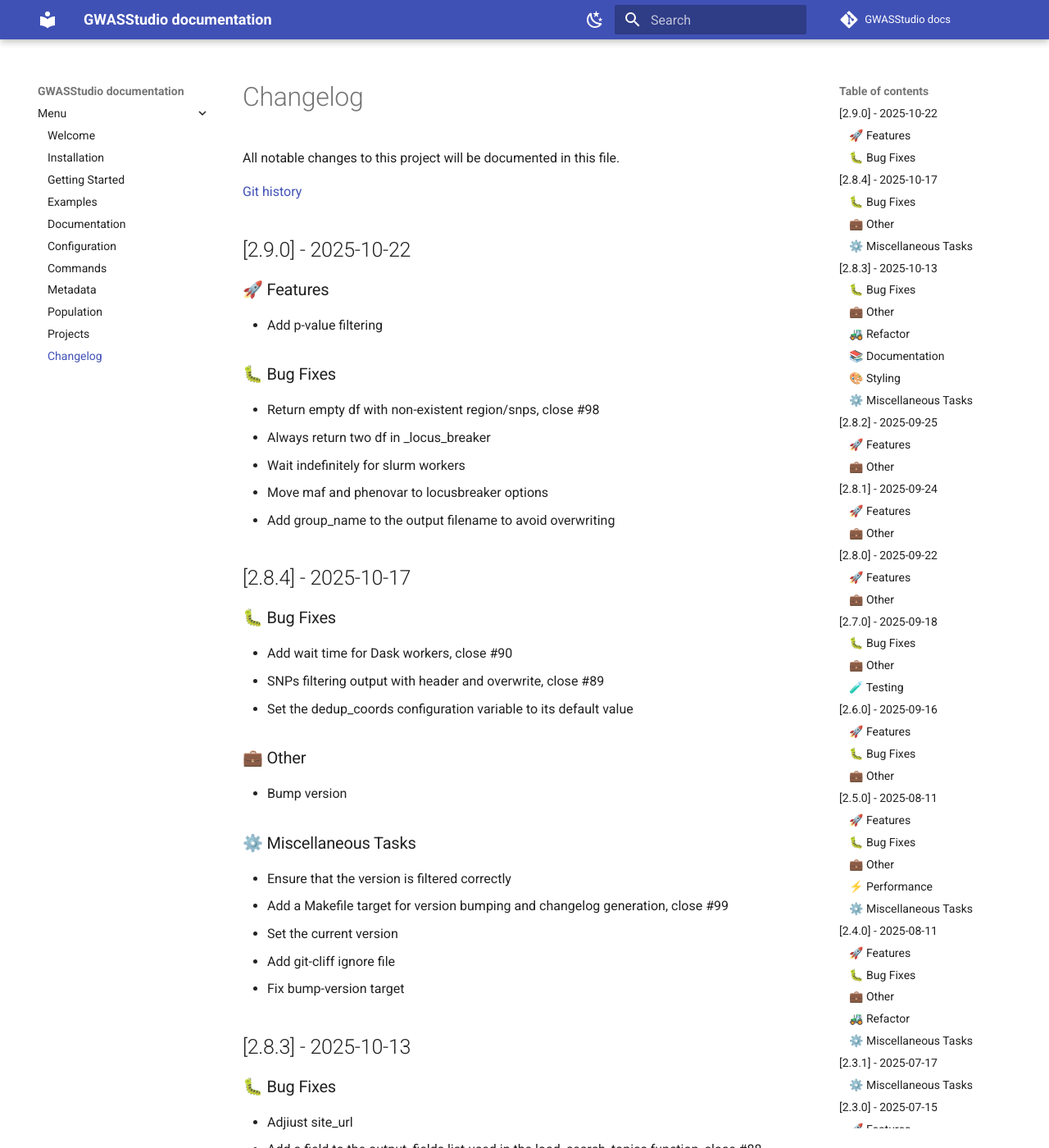
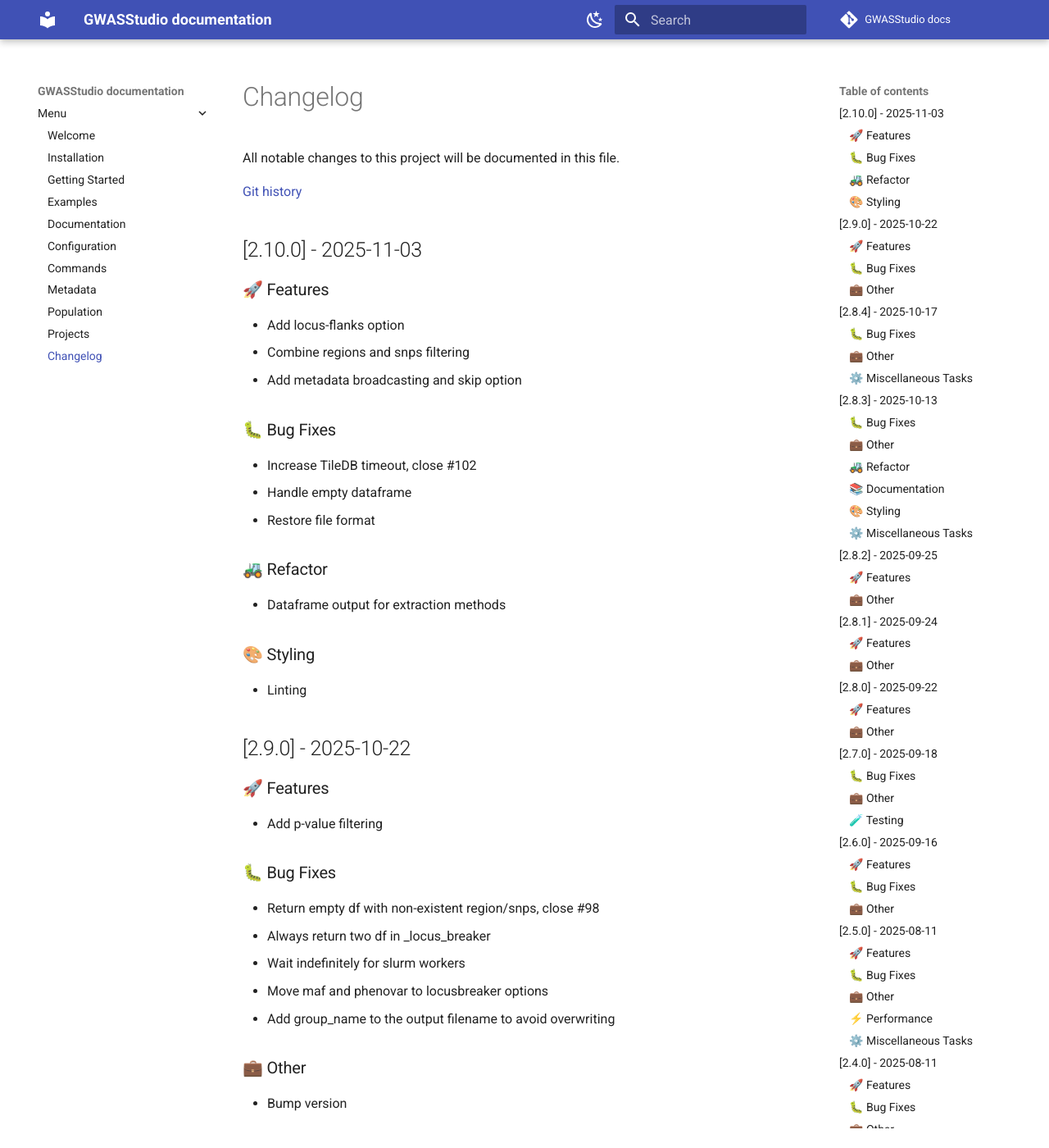
Before and after one commit to ht-diva/gwasstudio, an MkDocs documentation site: the page built from docs/changelog.md, in a window 1280 px wide and 1400 px high. Shown: the whole window at 82% size. Built offline with MkDocs 1.6.1 and Material for MkDocs 9.7.7, drawn with Linux system fonts in a browser that asks for light colours; comment, search, counter and statistics services are not loaded.

Commit message:
bump version

```diff
--- a/docs/changelog.md
+++ b/docs/changelog.md
@@ -3,6 +3,28 @@
 All notable changes to this project will be documented in this file.
 
 [Git history](https://github.com/ht-diva/gwasstudio/commits/main/)
+## [2.10.0] - 2025-11-03
+
+### 🚀 Features
+
+- Add locus-flanks option
+- Combine regions and snps filtering
+- Add metadata broadcasting and skip option
+
+### 🐛 Bug Fixes
+
+- Increase TileDB timeout, close #102
+- Handle empty dataframe
+- Restore file format
+
+### 🚜 Refactor
+
+- Dataframe output for extraction methods
+
+### 🎨 Styling
+
+- Linting
+
 ## [2.9.0] - 2025-10-22
 
 ### 🚀 Features
@@ -16,6 +38,10 @@ All notable changes to this project will be documented in this file.
 - Wait indefinitely for slurm workers
 - Move maf and phenovar to locusbreaker options
 - Add group_name to the output filename to avoid overwriting
+
+### 💼 Other
+
+- Bump version
 
 ## [2.8.4] - 2025-10-17
 
--- a/pyproject.toml
+++ b/pyproject.toml
@@ -1,6 +1,6 @@
 [project]
 name = "gwasstudio"
-version = "2.9.0"
+version = "2.10.0"
 description = ""
 authors = [
     { name = "Gianmauro Cuccuru", email = "gianmauro.cuccuru@fht.org" },
```
